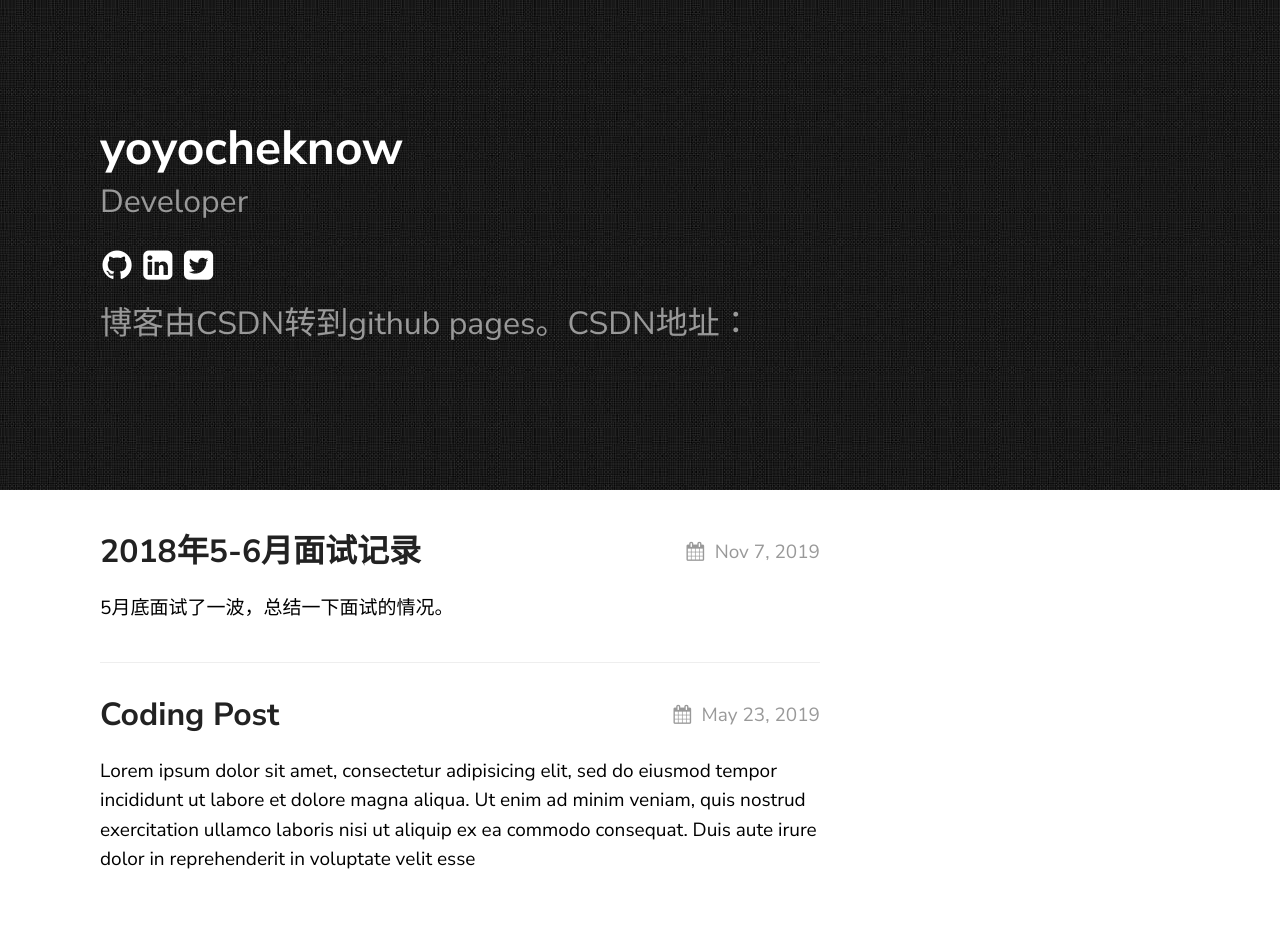
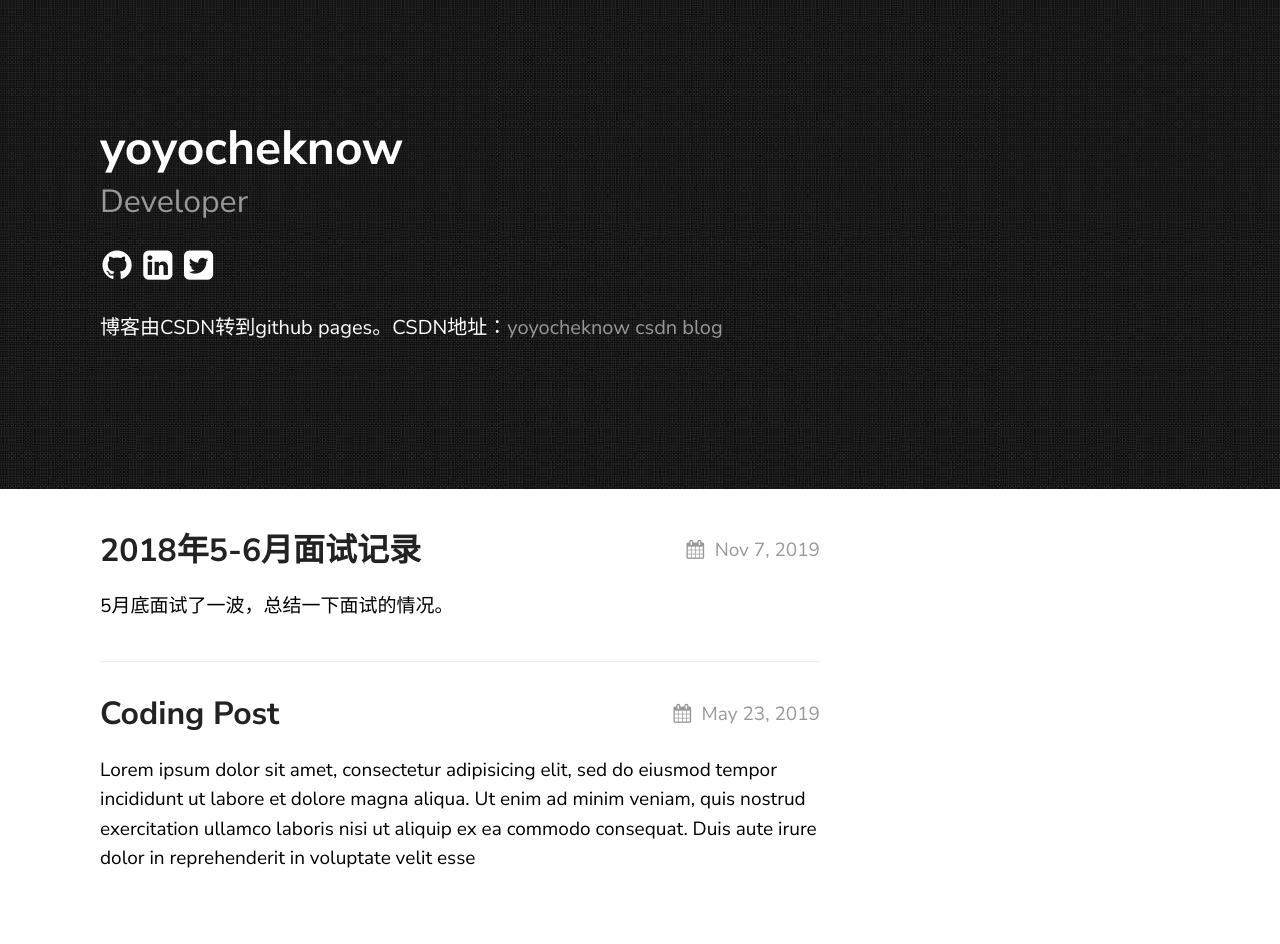
Before and after one commit to yoyocheknow/blog, a Jekyll site: the page built from index.md, in a window 1280 px wide. Built offline with Jekyll 4.4.1, drawn with Linux system fonts in a browser that asks for light colours.

Commit message:
添加csdn地址

```diff
--- a/_includes/page_header.html
+++ b/_includes/page_header.html
@@ -12,5 +12,5 @@
 			<a href="https://twitter.com/{{ site.texture.social_links.twitter }}"><li><i class="icon-twitter-squared"></i></li></a>
 		{%- endif -%}
 	</ul>
-	<h2>{{ site.texture.description }}<a href="https://blog.csdn.net/u011521382"></a></h2>
+	<h4>{{ site.texture.description }}<a href="https://blog.csdn.net/u011521382">yoyocheknow csdn blog</a></h4>
 </div>
```
